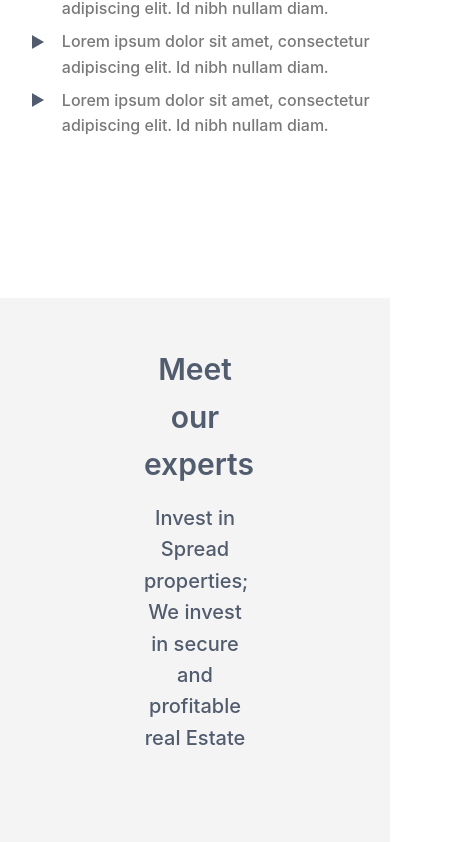
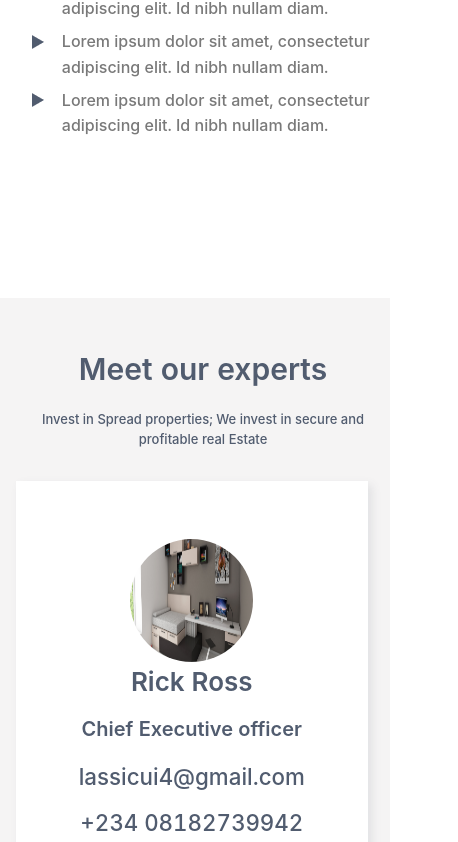
Before and after one commit to TGE24/SP-WEB-1, a Next.js app: page /careers in a window 390 px wide. Shown: the part 3139-3981 px from the top of the page, 458 px wide, since content can reach past the window. Built offline with nearby package versions, Linux system fonts and the light colour scheme.

Commit message:
Responsiveness

```diff
--- a/src/pages/careers/sectionFive.js
+++ b/src/pages/careers/sectionFive.js
@@ -48,7 +48,6 @@
             </div>
           </Col>
         </Row>
-        <h2>See More</h2>
       </div>
     </CareerSectionFive>
   );
--- a/src/pages/careers/styled.js
+++ b/src/pages/careers/styled.js
@@ -332,4 +332,20 @@
       margin: 1rem;
     }
   }
+  @media screen and (max-width: 767px) {
+    margin: 0;
+    width: 100%;
+    height: auto;
+    .container,
+    .cards {
+      margin: 1rem 0 0 1rem;
+      .expert-card {
+        width: 94%;
+      }
+      h2 {
+        margin: 0rem 0rem 1rem 0rem;
+        font-size: 13px;
+      }
+    }
+  }
 `;
```
